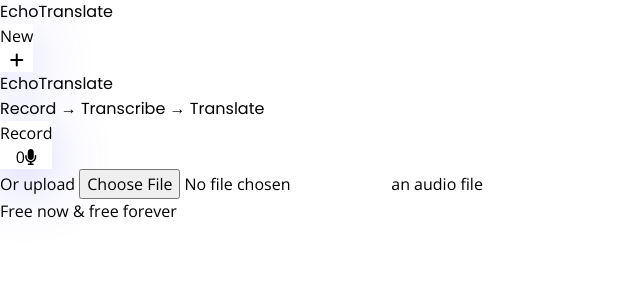
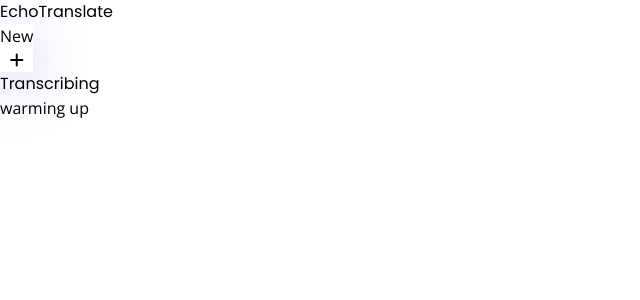
Before and after one commit to Mattds825/echo-translate, a React (Vite) app: page / in a window 1280 px wide. Shown: the top 300 px of the page, without its empty margins (0-640 px from the left). Built offline with nearby package versions, Linux system fonts and the light colour scheme.

Commit message:
add Informatino and  Transcribing components, add condiatinal redering logic in App.jsx

```diff
--- a/src/App.jsx
+++ b/src/App.jsx
@@ -2,10 +2,14 @@
 import HomePage from "./components/HomePage";
 import Header from "./components/Header";
 import FileDisplay from "./components/FileDisplay";
+import Information from "./components/Information";
+import Transcribing from "./components/Transcribing";
 
 function App() {
   const [file, setFile] = useState(null);
   const [audioStream, setAudioStream] = useState(null);
+  const [output, setOutput] = useState(null);
+  const [loading, setLoading] = useState(true);
 
   const isAudioAvailable = file || audioStream;
 
@@ -15,15 +19,19 @@
   };
 
   useEffect(() => {
-    console.log(audioStream)
+    console.log(audioStream);
   }, [audioStream]);
 
   return (
     <div className="flex flex-col max-w-[1000px] mx-auto w-full">
       <section className="min-h-screen flex flex-col">
         <Header />
-        {/* Render Home Page if no audio is available yet, otherwise show FileDisplay */}
-        {isAudioAvailable ? (
+        {/* Conditional rendering of page */}
+        {output ? (
+          <Information />
+        ) : loading ? (
+          <Transcribing />
+        ) : isAudioAvailable ? (
           <FileDisplay
             file={file}
             audioStream={audioStream}
--- /dev/null
+++ b/src/components/Information.jsx
@@ -0,0 +1,9 @@
+import React from 'react'
+
+const Information = () => {
+  return (
+    <div>Information</div>
+  )
+}
+
+export default Information
--- /dev/null
+++ b/src/components/Transcribing.jsx
@@ -0,0 +1,30 @@
+import React from "react";
+
+const Transcribing = (props) => {
+  const { downloading } = props;
+  return (
+    <div className="flex flex-col items-center justify-center gap-10 md:gap-14 pb-24 p-4 text-center flex-1">
+      <div className="flex flex-col gap-2 sm:gap-4">
+        <h1 className="font-semibold text-4xl sm:text-5xl md:text-6xl">
+          Trans<span className="text-indigo-400 bold">cribing</span>
+        </h1>
+        <p>{!downloading ? "warming up" : "ready"}</p>
+      </div>
+      <div className="flex flex-col gap-2 sm:gap-4 max-w-[400px] mx-auto w-full">
+        {[0, 1, 2].map((val) => {
+          return (
+            <div
+              key={val}
+              className={
+                "rounded-full h-2 sm:h-2 bg-slate-400 loading " +
+                `loading${val}`
+              }
+            ></div>
+          );
+        })}
+      </div>
+    </div>
+  );
+};
+
+export default Transcribing;
```
